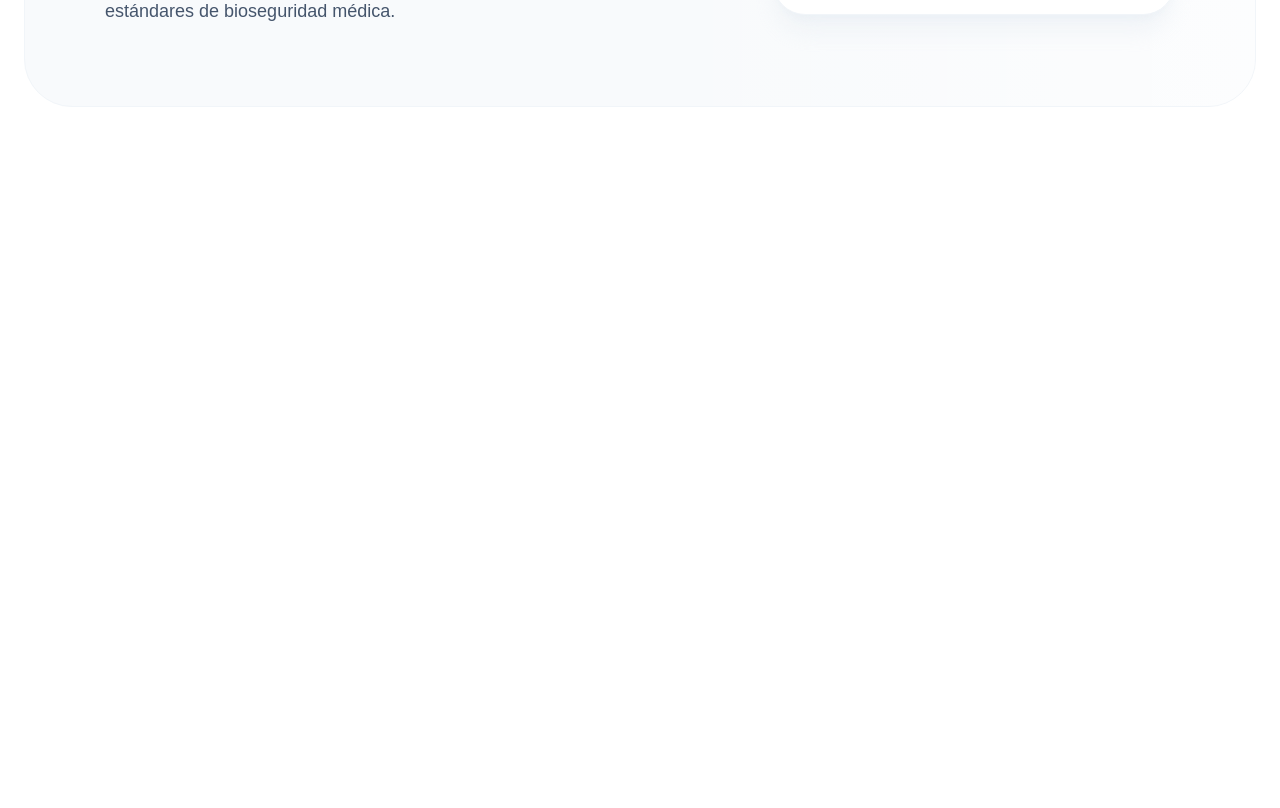
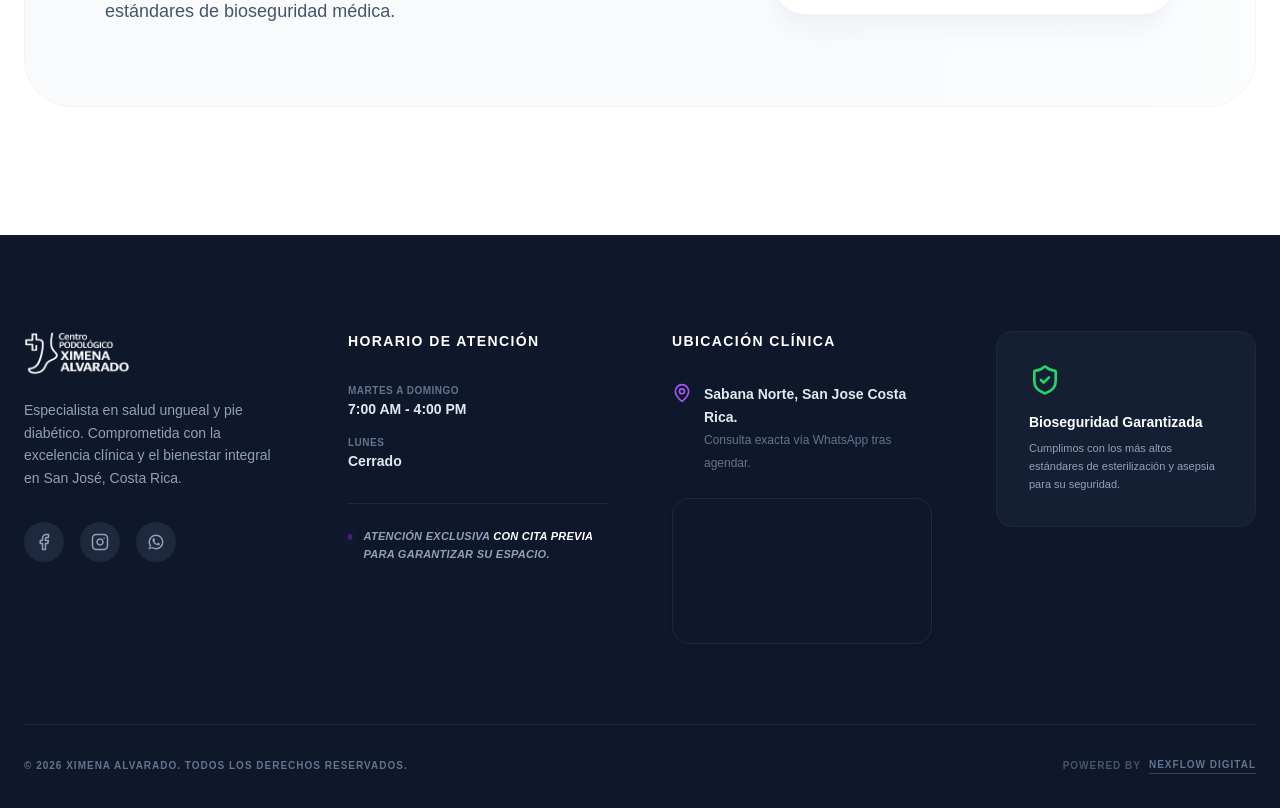
Before and after one commit to merloyflores/clinica-podologia, a Next.js app: page / in a window 1280 px wide. Shown: the part 5867-6675 px from the top of the page. Before the commit the page ends 6102 px from the top, so only its background shows below. Built offline with nearby package versions, Linux system fonts and the light colour scheme; grey boxes are pictures that could not be loaded.

Commit message:
modified:   app/JsonLd.tsx 	modified:   app/components/Footer.tsx

```diff
--- a/app/JsonLd.tsx
+++ b/app/JsonLd.tsx
@@ -1,33 +1,62 @@
+// components/JsonLd.tsx
+
 export default function JsonLd() {
   const schema = {
     '@context': 'https://schema.org',
-    '@type': 'Podiatric',
+    '@type': ['MedicalBusiness', 'Podiatric'],
+    '@id': 'https://centropodologicoximenaalvarado.com/#organization',
     'name': 'Centro Podológico Ximena Alvarado',
-    'image': 'https://centropodologicoximenaalvarado.com/og-image.jpg',
-    '@id': 'https://centropodologicoximenaalvarado.com',
+    'alternateName': 'Ximena Alvarado Quiropodista',
     'url': 'https://centropodologicoximenaalvarado.com',
-    'telephone': '(+506) 6250-0117',
+    'logo': 'https://centropodologicoximenaalvarado.com/images/logonavbar.PNG',
+    'image': 'https://centropodologicoximenaalvarado.com/images/logonavbar.PNG',
+    'description': 'Especialista en salud ungueal y pie diabético. Comprometida con la excelencia clínica y el bienestar integral en San José, Costa Rica.',
+    'telephone': '+50662500117',
+    'priceRange': '$$',
     'address': {
       '@type': 'PostalAddress',
-      'streetAddress': 'Paseo Colón, San José, CR.',
+      'streetAddress': 'Sabana Norte',
       'addressLocality': 'San José',
       'addressRegion': 'San José',
       'addressCountry': 'CR'
     },
     'geo': {
       '@type': 'GeoCoordinates',
-      'latitude': 9.0000,
-      'longitude': -84.0000
+      'latitude': 9.933300,
+      'longitude': -84.113600
     },
+    'hasMap': 'https://www.google.com/maps?cid=1812822452243445851',
     'openingHoursSpecification': [
       {
         '@type': 'OpeningHoursSpecification',
-        'dayOfWeek': ['Monday', 'Tuesday', 'Wednesday', 'Thursday', 'Friday'],
-        'opens': '08:00',
-        'closes': '18:00'
+        'dayOfWeek': [
+          'Tuesday',
+          'Wednesday',
+          'Thursday',
+          'Friday',
+          'Saturday',
+          'Sunday'
+        ],
+        'opens': '07:00',
+        'closes': '16:00'
       }
     ],
-    'priceRange': '$$'
+    'sameAs': [
+      'https://www.facebook.com/XimenaAlvaradoQuiropodista/',
+      'https://www.instagram.com/centropd_ximena.alvarado/',
+      'https://wa.me/50662500117'
+    ],
+    'medicalSpecialty': 'Podiatric',
+    'availableService': [
+      {
+        '@type': 'MedicalProcedure',
+        'name': 'Salud Ungueal'
+      },
+      {
+        '@type': 'MedicalProcedure',
+        'name': 'Atención y Cuidado del Pie Diabético'
+      }
+    ]
   };
 
   return (
--- a/app/components/Footer.tsx
+++ b/app/components/Footer.tsx
@@ -1,68 +1,125 @@
-// components/JsonLd.tsx
+import { WhatsApp } from '@mui/icons-material';
+import { MapPin, Phone, Facebook, Instagram, Clock, ShieldCheck } from 'lucide-react';
+import Image from 'next/image';
 
-export default function JsonLd() {
-  const schema = {
-    '@context': 'https://schema.org',
-    '@type': ['MedicalBusiness', 'Podiatric'],
-    '@id': 'https://centropodologicoximenaalvarado.com/#organization',
-    'name': 'Centro Podológico Ximena Alvarado',
-    'alternateName': 'Ximena Alvarado Quiropodista',
-    'url': 'https://centropodologicoximenaalvarado.com',
-    'logo': 'https://centropodologicoximenaalvarado.com/images/logonavbar.PNG',
-    'image': 'https://centropodologicoximenaalvarado.com/images/logonavbar.PNG',
-    'description': 'Especialista en salud ungueal y pie diabético. Comprometida con la excelencia clínica y el bienestar integral en San José, Costa Rica.',
-    'telephone': '+50662500117',
-    'priceRange': '$$',
-    'address': {
-      '@type': 'PostalAddress',
-      'streetAddress': 'Sabana Norte',
-      'addressLocality': 'San José',
-      'addressRegion': 'San José',
-      'addressCountry': 'CR'
-    },
-    'geo': {
-      '@type': 'GeoCoordinates',
-      'latitude': 9.933300,
-      'longitude': -84.113600
-    },
-    'hasMap': 'https://www.google.com/maps?cid=1812822452243445851',
-    'openingHoursSpecification': [
-      {
-        '@type': 'OpeningHoursSpecification',
-        'dayOfWeek': [
-          'Tuesday',
-          'Wednesday',
-          'Thursday',
-          'Friday',
-          'Saturday',
-          'Sunday'
-        ],
-        'opens': '07:00',
-        'closes': '16:00'
-      }
-    ],
-    'sameAs': [
-      'https://www.facebook.com/XimenaAlvaradoQuiropodista/',
-      'https://www.instagram.com/centropd_ximena.alvarado/',
-      'https://wa.me/50662500117'
-    ],
-    'medicalSpecialty': 'Podiatric',
-    'availableService': [
-      {
-        '@type': 'MedicalProcedure',
-        'name': 'Salud Ungueal'
-      },
-      {
-        '@type': 'MedicalProcedure',
-        'name': 'Atención y Cuidado del Pie Diabético'
-      }
-    ]
-  };
+export default function Footer() {
+  const currentYear = new Date().getFullYear();
 
   return (
-    <script
-      type="application/ld+json"
-      dangerouslySetInnerHTML={{ __html: JSON.stringify(schema) }}
-    />
+    <footer className="bg-slate-900 pt-24 pb-12 text-slate-300">
+      <div className="max-w-7xl mx-auto px-6">
+        {/* Ajuste en el grid: text-center para móvil, text-left para LG */}
+        <div className="grid grid-cols-1 lg:grid-cols-4 gap-16 mb-20 text-center lg:text-left">
+
+          {/* Columna 1: Branding */}
+          <div className="lg:col-span-1 flex flex-col items-center lg:items-start">
+            <div className="mb-6">
+              <Image
+                src="/images/logonavbar.PNG"
+                alt="Logo Ximena Alvarado"
+                width={180}
+                height={60}
+                className="h-9 md:h-11 w-auto object-contain brightness-0 invert"
+              />
+            </div>
+            <p className="text-slate-400 text-sm leading-relaxed mb-8 font-medium">
+              Especialista en salud ungueal y pie diabético. Comprometida con la excelencia clínica y el bienestar integral en San José, Costa Rica.
+            </p>
+            <div className="flex gap-4 justify-center lg:justify-start">
+              <a href="https://www.facebook.com/XimenaAlvaradoQuiropodista/" className="w-10 h-10 rounded-full bg-slate-800 flex items-center justify-center text-slate-400 hover:text-white hover:bg-blue-600 transition-all">
+                <Facebook size={18} />
+              </a>
+              <a href="https://www.instagram.com/centropd_ximena.alvarado/" className="w-10 h-10 rounded-full bg-slate-800 flex items-center justify-center text-slate-400 hover:text-white hover:bg-pink-600 transition-all">
+                <Instagram size={18} />
+              </a>
+              <a href="https://wa.me/50662500117" className="w-10 h-10 rounded-full bg-slate-800 flex items-center justify-center text-slate-400 hover:text-white hover:bg-green-600 transition-all">
+                <WhatsApp sx={{ fontSize: 18 }} />
+              </a>
+            </div>
+          </div>
+
+          {/* Columna 2: Horarios */}
+          <div className="lg:col-span-1 flex flex-col items-center lg:items-start">
+            <h4 className="text-white font-black text-sm uppercase tracking-widest mb-8">Horario de Atención</h4>
+            <ul className="space-y-4 w-full">
+              {[
+                { days: "Martes a Domingo", time: "7:00 AM - 4:00 PM" },
+                { days: "Lunes", time: "Cerrado" }
+              ].map((item, i) => (
+                <li key={i} className="flex flex-col">
+                  <span className="text-[10px] font-black uppercase text-slate-500 tracking-wider">{item.days}</span>
+                  <span className="text-sm font-bold text-slate-200">{item.time}</span>
+                </li>
+              ))}
+            </ul>
+
+            <div className="mt-8 pt-6 border-t border-slate-800 w-full">
+              <div className="flex flex-col lg:flex-row items-center lg:items-start gap-3 group">
+                <div className="w-1.5 h-1.5 rounded-full bg-[#7B2CBF] lg:mt-1.5 animate-pulse shadow-[0_0_8px_#7B2CBF]"></div>
+                <p className="text-[11px] font-bold text-slate-400 leading-relaxed tracking-wide uppercase italic">
+                  Atención exclusiva <span className="text-white font-black">con cita previa</span> para garantizar su espacio.
+                </p>
+              </div>
+            </div>
+          </div>
+
+          {/* Columna 3: Ubicación */}
+          <div className="lg:col-span-1 flex flex-col items-center lg:items-start">
+            <h4 className="text-white font-black text-sm uppercase tracking-widest mb-8">Ubicación Clínica</h4>
+
+            <div className="flex flex-col lg:flex-row items-center lg:items-start gap-3 mb-6">
+              <MapPin className="text-[#a855f7] shrink-0" size={20} />
+              <p className="text-sm font-bold text-slate-200 leading-relaxed text-center lg:text-left">
+                Sabana Norte, San Jose Costa Rica.<br />
+                <span className="font-medium text-slate-500 text-xs">Consulta exacta vía WhatsApp tras agendar.</span>
+              </p>
+            </div>
+
+            {/* Contenedor del Mapa Ajustado para Tablets y Móvil */}
+            <div className="w-full max-w-75 sm:max-w-112.5 lg:max-w-87.5 aspect-video rounded-2xl overflow-hidden border border-slate-800 shadow-sm relative transition-all duration-700 mx-auto lg:mx-0">
+              <iframe
+                src="https://www.google.com/maps/embed?pb=!1m18!1m12!1m3!1d15721.285880424694!2d-84.113600!3d9.933300!2m3!1f0!2f0!3f0!3m2!1i1024!2i768!4f13.1!3m3!1m2!1s0x8fa0e342ad260d5b%3A0x1928646b978938!2sSabana%20Norte%2C%20San%20Jos%C3%A9!5e0!3m2!1ses!2scr!4v1710000000000!5m2!1ses!2scr"
+                width="100%"
+                height="100%"
+                style={{ border: 0 }}
+                allowFullScreen={true}
+                loading="lazy"
+                referrerPolicy="no-referrer-when-downgrade"
+              ></iframe>
+            </div>
+          </div>
+
+          {/* Columna 4: Certificación */}
+          <div className="lg:col-span-1 flex flex-col items-center lg:items-start">
+            <div className="p-8 bg-slate-800/50 rounded-2xl border border-slate-800 w-full flex flex-col items-center lg:items-start">
+              <ShieldCheck className="text-[#25D366] mb-4" size={32} />
+              <h4 className="text-white font-black text-sm mb-2">Bioseguridad Garantizada</h4>
+              <p className="text-[11px] text-slate-400 font-medium leading-relaxed">
+                Cumplimos con los más altos estándares de esterilización y asepsia para su seguridad.
+              </p>
+            </div>
+          </div>
+
+        </div>
+
+        {/* Bottom Bar */}
+        <div className="pt-8 border-t border-slate-800 flex flex-col md:flex-row justify-between items-center gap-6 text-center md:text-left">
+          <p className="text-[10px] font-bold text-slate-500 uppercase tracking-widest">
+            © {currentYear} Ximena Alvarado. Todos los derechos reservados.
+          </p>
+          <p className="text-[10px] font-bold text-slate-600 uppercase tracking-widest flex items-center justify-center gap-2">
+            Powered by
+            <a
+              href="https://nexflow-portfolio.vercel.app/"
+              target="_blank"
+              rel="noopener noreferrer"
+              className="text-slate-500 border-b border-slate-700 font-black hover:text-[#7B2CBF] hover:border-[#7B2CBF] transition-all duration-300"
+            >
+              Nexflow Digital
+            </a>
+          </p>
+        </div>
+      </div>
+    </footer>
   );
 }
```
